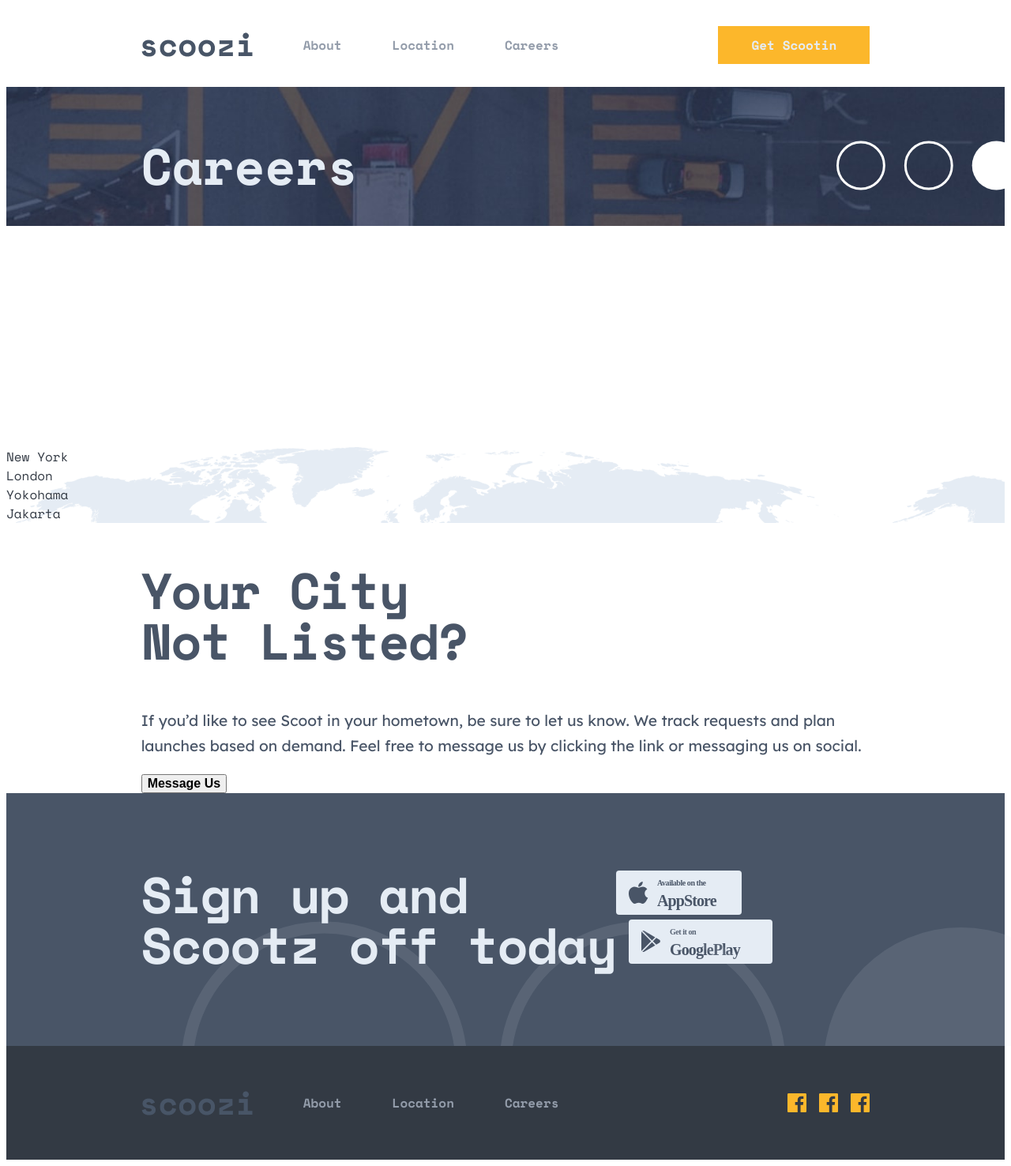
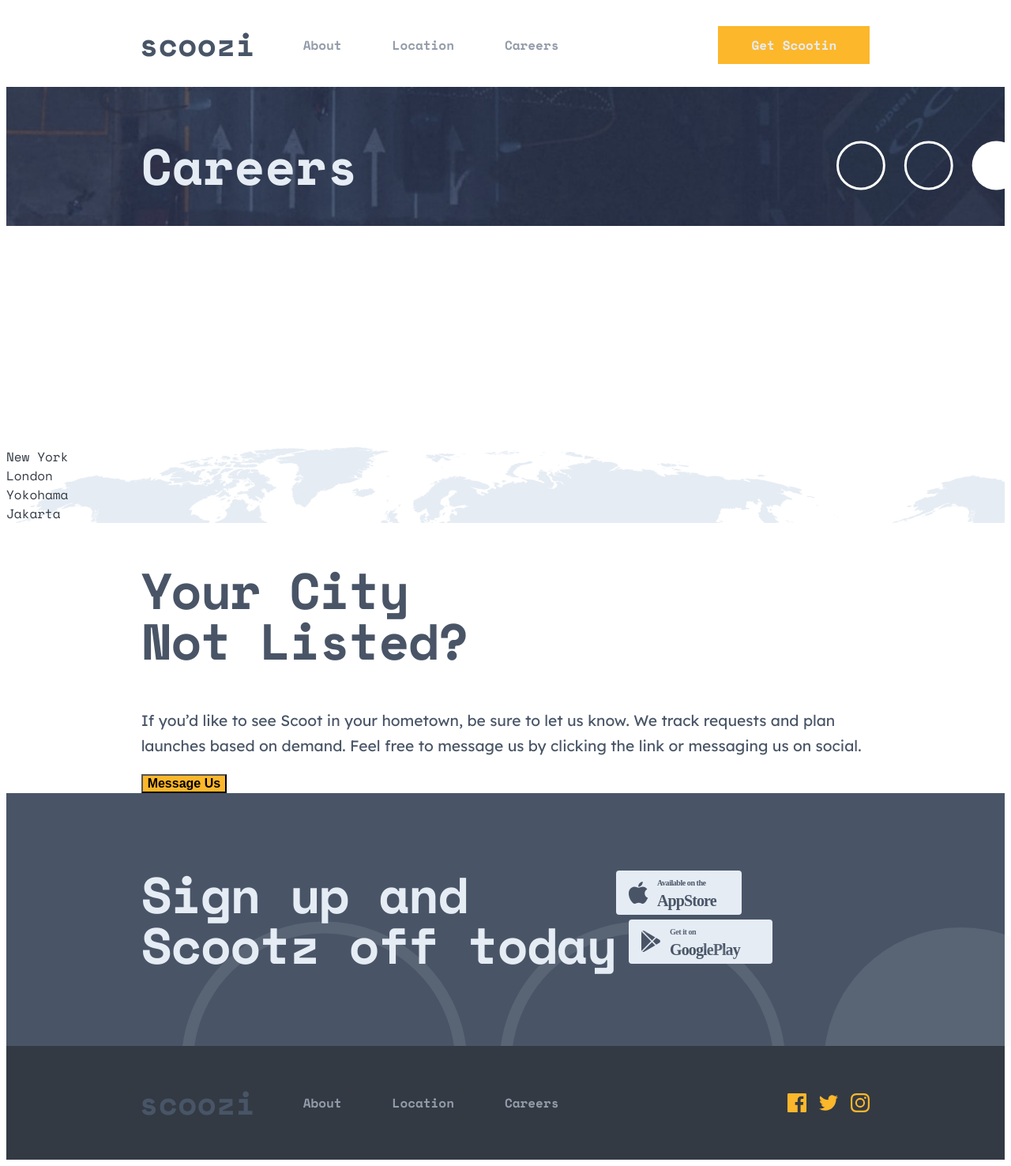
Before and after one commit to xJamesScott/ScooziService, a plain HTML site: page Locations.html in a window 1280 px wide. Shown: the part 5-1481 px from the top of the page at 79% size. Drawn offline with nearby package versions, Linux system fonts and the light colour scheme.

Commit message:
more location, careers style edits

```diff
--- a/Locations.html
+++ b/Locations.html
@@ -33,7 +33,7 @@
         </div>
     </nav>
 
-    <div class="tp-bnr-container bnr-sm" id="about-bnr">
+    <div class="tp-bnr-container bnr-sm" id="locations-bnr">
         <div class="top-banner">
             <div class="bnr-title-container bnr-sm-title-container">
                 <div class="section-margin bnr-title">
--- a/footer.html
+++ b/footer.html
@@ -29,9 +29,9 @@ const test = `
                     </div>
                     <!-- TODO change icons -->
                     <div class="ftr-social-container">
-                        <img src="/icons/facebook.svg" alt="" class="ftr-social">
-                        <img src="/icons/facebook.svg" alt="" class="ftr-social">
-                        <img src="/icons/facebook.svg" alt="" class="ftr-social">
+                        <img src="/icons/facebook.svg" alt="facebook" class="ftr-social">
+                        <img src="/icons/twitter.svg" alt="twitter" class="ftr-social">
+                        <img src="/icons/instagram.svg" alt="instagram" class="ftr-social">
                     </div>
                 </div>
             </div>
--- a/locations.css
+++ b/locations.css
@@ -8,3 +8,7 @@
     background-image: url('/icons/location-marker.svg');
     color: var(--accent3);
 }
+
+#locations-bnr {
+    background-image: url('/images/careers-locations-hero-desktop.jpg')
+}
--- a/style.css
+++ b/style.css
@@ -57,6 +57,12 @@ h4 {
 button {
     font-size: 1rem;
     font-weight: 800;
+    background-color: var(--secondary)
+}
+
+button:hover {
+    cursor: pointer;
+    background-color: var(--accent2);
 }
 
 .section-margin {
@@ -108,8 +114,11 @@ button {
     width: 600px;
 }
 
+#about-bnr {
+    background-image: url('images/home-hero-desktop.jpg');
+}
+
 .tp-bnr-container {
-    background-image: url('images/home-hero-desktop.jpg');
     background-repeat: no-repeat;
     background-size: 100%;
     height: 650px;
@@ -119,6 +128,7 @@ button {
     margin-bottom: 16rem;
 
 }
+
 .bnr-sm {
     height: 12.5rem;
     background-repeat: no-repeat;
```
Also changed, not shown: Careers.html (+1 -1 lines), careers.css (+8 -0 lines).
